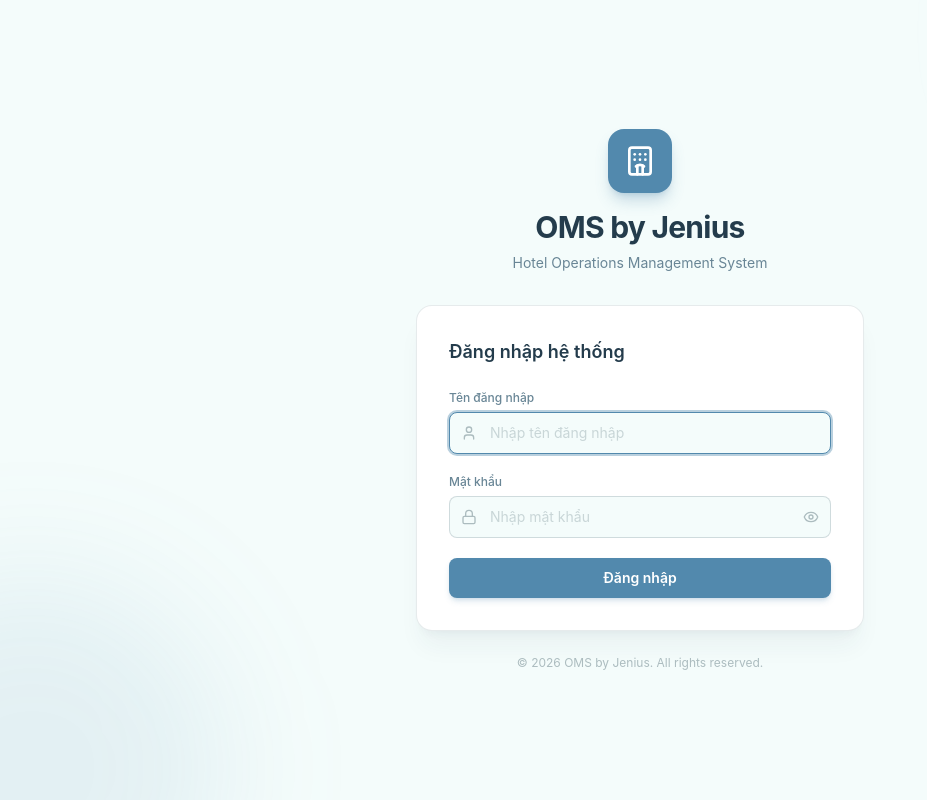
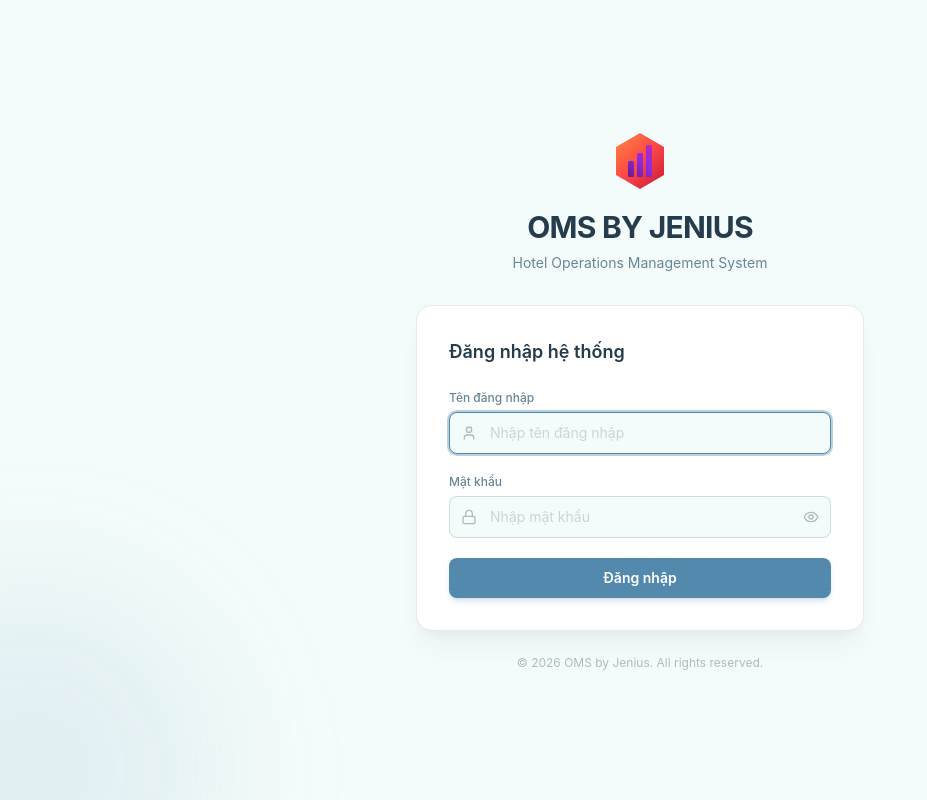
Before and after one commit to app02-jms/osm, a React (Vite) app: page /#/hrm/schedule in a window 1280 px wide. Shown: the whole page, without its empty margins (0-927 px from the left). Built offline with nearby package versions, Linux system fonts and the light colour scheme.

Commit message:
Updated index.html

```diff
--- a/index.html
+++ b/index.html
@@ -2,9 +2,9 @@
 <html lang="en">
   <head>
     <meta charset="UTF-8" />
-    <link rel="icon" type="image/svg+xml" href="/vite.svg" />
+    <link rel="icon" type="image/svg+xml" href="/favicon.svg" />
     <meta name="viewport" content="width=device-width, initial-scale=1.0" />
-    <title>Hotel OMS UI Shell</title>
+    <title>OMS by Jenius</title>
     <meta property="og:image" content="https://bolt.new/static/og_default.png" />
     <meta name="twitter:card" content="summary_large_image" />
     <meta name="twitter:image" content="https://bolt.new/static/og_default.png" />
--- /dev/null
+++ b/src/components/JeniusLogo.tsx
@@ -0,0 +1,50 @@
+import { memo } from 'react';
+
+interface JeniusLogoProps {
+  className?: string;
+  title?: string;
+}
+
+function JeniusLogoBase({ className = 'w-9 h-9', title = 'OMS by Jenius' }: JeniusLogoProps) {
+  return (
+    <svg
+      className={className}
+      viewBox="0 0 64 64"
+      xmlns="http://www.w3.org/2000/svg"
+      role="img"
+      aria-label={title}
+    >
+      <title>{title}</title>
+
+      <defs>
+        <linearGradient id="jenius-j-grad" x1="8" y1="8" x2="56" y2="56" gradientUnits="userSpaceOnUse">
+          <stop offset="0%" stopColor="#FF7E36" />
+          <stop offset="50%" stopColor="#FF3E3D" />
+          <stop offset="100%" stopColor="#C8102E" />
+        </linearGradient>
+        <linearGradient id="jenius-bar-grad" x1="8" y1="56" x2="56" y2="8" gradientUnits="userSpaceOnUse">
+          <stop offset="0%" stopColor="#4A154B" />
+          <stop offset="50%" stopColor="#8A2BE2" />
+          <stop offset="100%" stopColor="#E024A2" />
+        </linearGradient>
+      </defs>
+
+      {/* Outer rounded path */}
+      <path
+        d="M32 4 L56 18 L56 46 L32 60 L8 46 L8 18 Z"
+        fill="url(#jenius-j-grad)"
+        opacity="0.95"
+      />
+
+      {/* Internal chart bars */}
+      <g fill="url(#jenius-bar-grad)">
+        <rect x="20" y="32" width="6" height="16" rx="1.5" />
+        <rect x="29" y="24" width="6" height="24" rx="1.5" />
+        <rect x="38" y="16" width="6" height="32" rx="1.5" />
+      </g>
+    </svg>
+  );
+}
+
+export const JeniusLogo = memo(JeniusLogoBase);
+export default JeniusLogo;
--- a/src/components/Sidebar.tsx
+++ b/src/components/Sidebar.tsx
@@ -1,7 +1,8 @@
 import { useState } from 'react';
 import { useRouter } from '@/router/RouterContext';
 import { NAVIGATION } from '@/config/navigation';
-import { ChevronDown, Hotel } from 'lucide-react';
+import { ChevronDown } from 'lucide-react';
+import { JeniusLogo } from '@/components/JeniusLogo';
 
 export default function Sidebar() {
   const { path, navigate } = useRouter();
@@ -33,9 +34,7 @@ export default function Sidebar() {
     <aside className="w-64 shrink-0 bg-ink h-full flex flex-col">
       {/* Brand */}
       <div className="h-16 flex items-center gap-2.5 px-5 border-b border-white/10">
-        <div className="w-9 h-9 rounded-lg bg-primary flex items-center justify-center shrink-0">
-          <Hotel className="w-5 h-5 text-white" />
-        </div>
+        <JeniusLogo className="w-9 h-9 shrink-0" />
         <div className="min-w-0">
           <p className="text-white font-bold text-sm leading-tight truncate">OMS by Jenius</p>
           <p className="text-white/50 text-[10px] leading-tight">Hotel Management</p>
--- a/src/components/Topbar.tsx
+++ b/src/components/Topbar.tsx
@@ -1,4 +1,5 @@
 import { useAuth } from '@/auth/AuthContext';
+import { JeniusLogo } from '@/components/JeniusLogo';
 import { Circle, LogOut, User as UserIcon } from 'lucide-react';
 
 export default function Topbar() {
@@ -6,8 +7,12 @@ export default function Topbar() {
 
   return (
     <header className="h-16 shrink-0 bg-card border-b border-line/30 flex items-center justify-between px-6">
-      {/* Hotel status badge */}
+      {/* Brand & status badge */}
       <div className="flex items-center gap-3">
+        <div className="flex items-center gap-2">
+          <JeniusLogo className="w-7 h-7 shrink-0" />
+          <span className="text-sm font-bold text-ink tracking-tight hidden md:inline">{('OMS by Jenius' || '').toUpperCase()}</span>
+        </div>
         <div className="flex items-center gap-2 px-3 py-1.5 rounded-full bg-success/10 border border-success/20">
           <Circle className="w-2 h-2 fill-success text-success animate-pulse" />
           <span className="text-xs font-medium text-success">Khách sạn đang hoạt động</span>
--- a/src/pages/LoginPage.tsx
+++ b/src/pages/LoginPage.tsx
@@ -1,6 +1,7 @@
 import { useState } from 'react';
 import { useAuth } from '@/auth/AuthContext';
-import { Hotel, Lock, User as UserIcon, Eye, EyeOff, AlertCircle } from 'lucide-react';
+import { JeniusLogo } from '@/components/JeniusLogo';
+import { Lock, User as UserIcon, Eye, EyeOff, AlertCircle } from 'lucide-react';
 
 export default function LoginPage() {
   const { login } = useAuth();
@@ -32,10 +33,10 @@ export default function LoginPage() {
       <div className="relative w-full max-w-md">
         {/* Logo & Title */}
         <div className="text-center mb-8">
-          <div className="inline-flex items-center justify-center w-16 h-16 rounded-2xl bg-primary shadow-lg shadow-primary/30 mb-4">
-            <Hotel className="w-8 h-8 text-white" />
+          <div className="inline-flex items-center justify-center w-16 h-16 mb-4">
+            <JeniusLogo className="w-16 h-16" />
           </div>
-          <h1 className="text-3xl font-bold text-ink tracking-tight">OMS by Jenius</h1>
+          <h1 className="text-3xl font-bold text-ink tracking-tight">{('OMS by Jenius' || '').toUpperCase()}</h1>
           <p className="text-sm text-info mt-2">Hotel Operations Management System</p>
         </div>
 
```
Also changed, not shown: public/favicon.svg (added).
